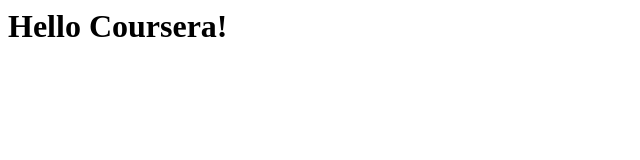
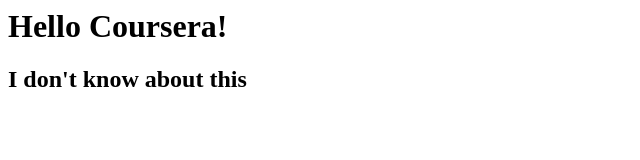
Before and after one commit to nmadruga/coursera, a plain HTML site: page site/index.html in a window 1280 px wide. Shown: the whole page, without its empty margins (0-640 px from the left). Drawn offline with Linux system fonts and the light colour scheme.

Commit message:
Small addition.

```diff
--- a/site/index.html
+++ b/site/index.html
@@ -4,5 +4,6 @@
 </head>
 <body>
 <h1>Hello Coursera!</h1>
+<h2>I don't know about this</h2>
 </body>
 </html>
```
